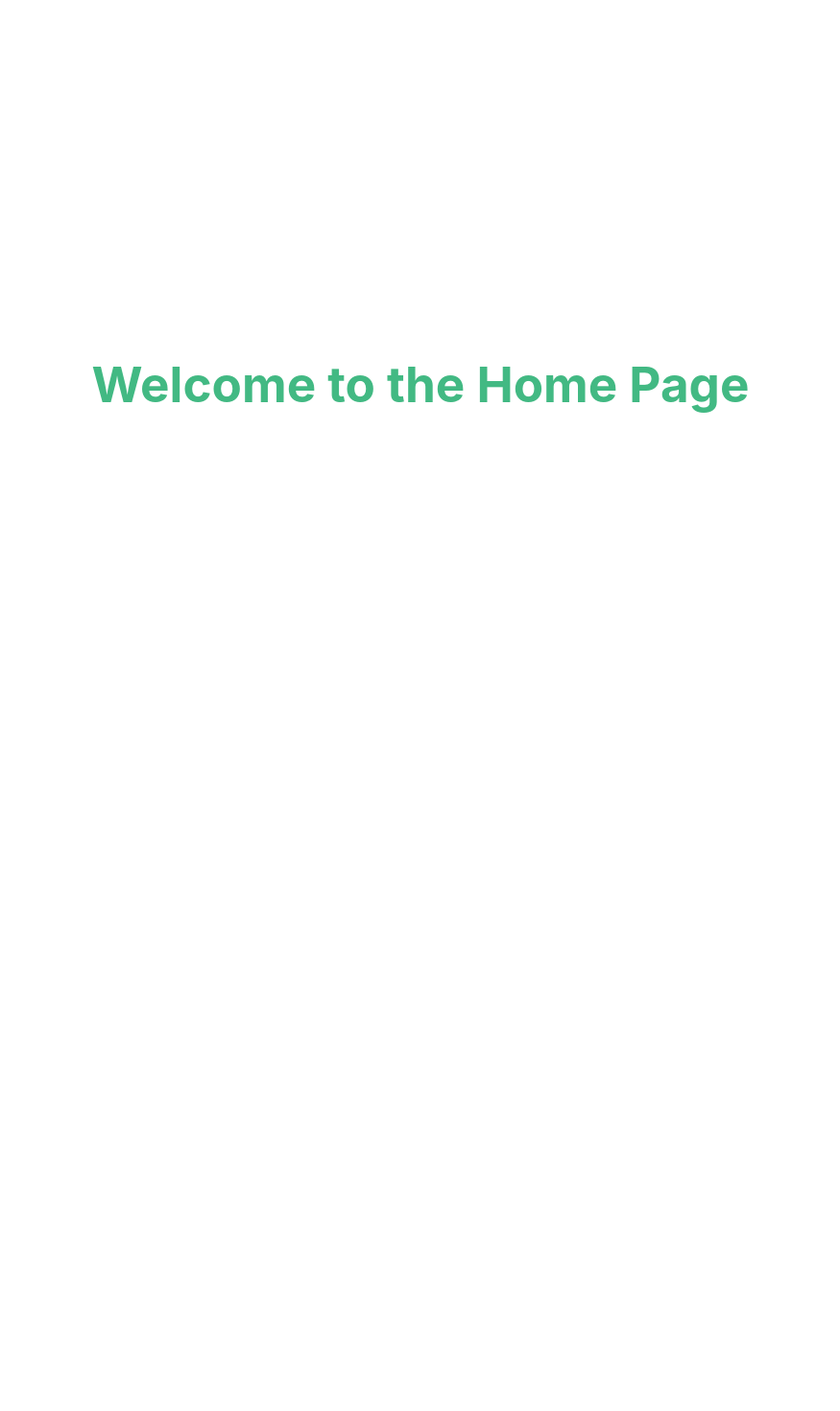
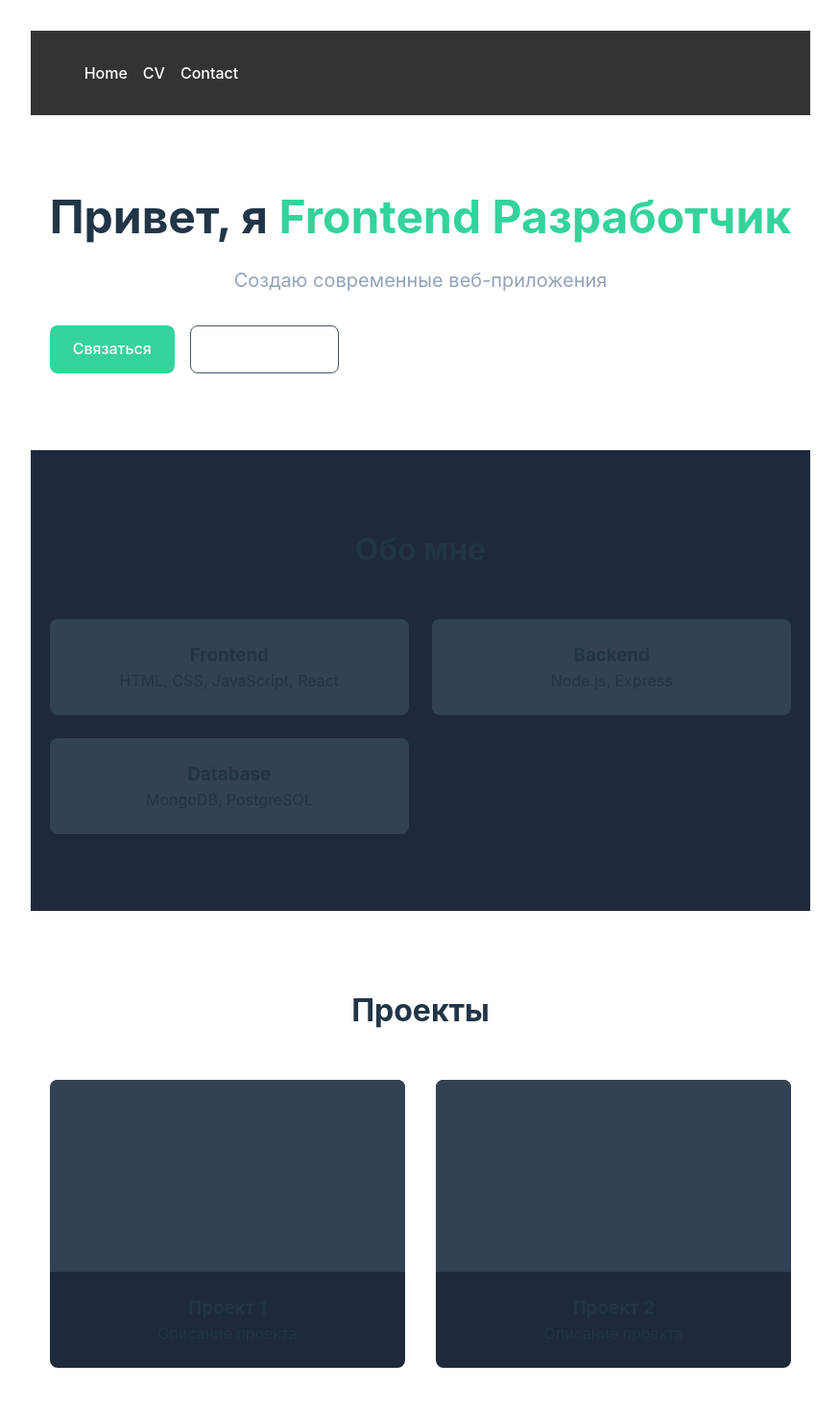
Before and after one commit to myself-organ/myself-frontend, a Vue app: page / in a window 1280 px wide. Shown: the top 1470 px of the page at 96% size, without its empty margins (202-1077 px from the left). Before the commit the page ends 800 px from the top, so only its background shows below. Built offline with nearby package versions, Linux system fonts and the light colour scheme.

Commit message:
feat: add TheHeader component and enhance HomePage layout with new sections

```diff
--- a/src/App.vue
+++ b/src/App.vue
@@ -2,15 +2,18 @@
 // @ts-ignore
 import { defineComponent } from 'vue';
 import HelloWorld from './components/HelloWorld.vue';
+import TheHeader from './layouts/TheHeader.vue';
 
 export default defineComponent({
   components: {
     HelloWorld,
+    TheHeader
   },
 });
 </script>
 
 <template>
+  <the-header></the-header>
    <router-view class="wrapper" v-slot="slotProps">
     <transition name="route" mode="out-in">
       <component v-if="slotProps.Component" :is="slotProps.Component" class="component"></component>
--- /dev/null
+++ b/src/layouts/TheHeader.vue
@@ -0,0 +1,44 @@
+<template>
+  <header>
+    <nav>
+      <ul>
+        <li><a href="/">Home</a></li>
+        <li><a href="/cv">CV</a></li>
+        <li><a href="/contact">Contact</a></li>
+      </ul>
+    </nav>
+  </header>
+</template>
+
+<script setup>
+import { ref } from 'vue'
+
+const isLoggedIn = ref(false)
+
+function toggleLogin() {
+  isLoggedIn.value = !isLoggedIn.value
+}
+</script>
+
+<style scoped>
+header {
+  background-color: #333;
+  color: white;
+  padding: 1rem;
+}
+
+nav ul {
+  list-style: none;
+  display: flex;
+  gap: 1rem;
+}
+
+nav a {
+  color: white;
+  text-decoration: none;
+}
+
+nav a:hover {
+  text-decoration: underline;
+}
+</style>
--- a/src/pages/HomePage.vue
+++ b/src/pages/HomePage.vue
@@ -1,17 +1,286 @@
+<!-- App.vue -->
 <template>
-  <div>
-    <h1>Welcome to the Home Page</h1>
+  <div class="min-h-screen bg-slate-900 text-white">
+    <!-- Hero Section -->
+    <header class="hero">
+        <div class="container">
+            <h1>Привет, я <span class="highlight">Frontend Разработчик</span></h1>
+            <p>Создаю современные веб-приложения</p>
+            <div class="button-group">
+                <a href="#contact" class="button button-primary">Связаться</a>
+                <a href="#projects" class="button button-secondary">Мои проекты</a>
+            </div>
+        </div>
+    </header>
+
+    <!-- About Section -->
+    <section class="about" id="about">
+        <div class="container">
+            <h2 class="section-title">Обо мне</h2>
+            <div class="skills-grid">
+                <div class="skill-card">
+                    <h3>Frontend</h3>
+                    <p>HTML, CSS, JavaScript, React</p>
+                </div>
+                <div class="skill-card">
+                    <h3>Backend</h3>
+                    <p>Node.js, Express</p>
+                </div>
+                <div class="skill-card">
+                    <h3>Database</h3>
+                    <p>MongoDB, PostgreSQL</p>
+                </div>
+            </div>
+        </div>
+    </section>
+
+    <!-- Projects Section -->
+    <section class="projects" id="projects">
+        <div class="container">
+            <h2 class="section-title">Проекты</h2>
+            <div class="projects-grid">
+                <article class="project-card">
+                    <div class="project-image"></div>
+                    <div class="project-content">
+                        <h3>Проект 1</h3>
+                        <p>Описание проекта</p>
+                    </div>
+                </article>
+                <article class="project-card">
+                    <div class="project-image"></div>
+                    <div class="project-content">
+                        <h3>Проект 2</h3>
+                        <p>Описание проекта</p>
+                    </div>
+                </article>
+            </div>
+        </div>
+    </section>
+
+    <!-- Contact Section -->
+    <section class="contact" id="contact">
+        <div class="container">
+            <h2 class="section-title">Контакты</h2>
+            <form class="contact-form">
+                <input type="text" class="form-input" placeholder="Ваше имя" required>
+                <input type="email" class="form-input" placeholder="Email" required>
+                <textarea class="form-input" placeholder="Сообщение" required></textarea>
+                <button type="submit" class="button button-primary">Отправить</button>
+            </form>
+        </div>
+    </section>
   </div>
 </template>
 
 <script setup>
 import { ref } from 'vue';
 
-const message = ref('Welcome to the Home Page');
+const skills = [
+  { title: 'Frontend', techs: 'Vue, React, Angular' },
+  { title: 'Backend', techs: 'Node.js, Express' },
+  { title: 'Database', techs: 'MongoDB, PostgreSQL' },
+  { title: 'Tools', techs: 'Git, Docker, AWS' },
+];
+
+const projects = [
+  {
+    id: 1,
+    title: 'Проект 1',
+    description: 'Описание проекта и использованных технологий',
+    image: '/placeholder-1.jpg',
+    github: '#',
+    demo: '#',
+  },
+  {
+    id: 2,
+    title: 'Проект 2',
+    description: 'Описание проекта и использованных технологий',
+    image: '/placeholder-2.jpg',
+    github: '#',
+    demo: '#',
+  },
+  {
+    id: 3,
+    title: 'Проект 3',
+    description: 'Описание проекта и использованных технологий',
+    image: '/placeholder-3.jpg',
+    github: '#',
+    demo: '#',
+  },
+];
+
+const experience = [
+  {
+    id: 1,
+    title: 'Senior Frontend Developer',
+    company: 'Компания',
+    period: '2020 - Настоящее время',
+    description: 'Описание обязанностей и достижений на позиции',
+  },
+  {
+    id: 2,
+    title: 'Frontend Developer',
+    company: 'Компания',
+    period: '2018 - 2020',
+    description: 'Описание обязанностей и достижений на позиции',
+  },
+];
+
+const form = ref({
+  name: '',
+  email: '',
+  message: '',
+});
+
+const handleSubmit = () => {
+  console.log('Form submitted:', form.value);
+  // Здесь будет логика отправки формы
+};
 </script>
 
 <style scoped>
-h1 {
-  color: #42b983;
+* {
+  margin: 0;
+  padding: 0;
+  box-sizing: border-box;
+}
+
+body {
+  font-family: 'Arial', sans-serif;
+  line-height: 1.6;
+  color: #fff;
+  background-color: #0f172a;
+}
+
+.container {
+  max-width: 1200px;
+  margin: 0 auto;
+  padding: 0 20px;
+}
+
+.hero {
+  padding: 80px 0;
+}
+
+.hero h1 {
+  font-size: 48px;
+  margin-bottom: 24px;
+}
+
+.hero .highlight {
+  color: #34d399;
+}
+
+.hero p {
+  font-size: 20px;
+  color: #94a3b8;
+  margin-bottom: 32px;
+}
+
+.button-group {
+  display: flex;
+  gap: 16px;
+}
+
+.button {
+  display: inline-block;
+  padding: 12px 24px;
+  border-radius: 8px;
+  text-decoration: none;
+  font-weight: 500;
+  transition: all 0.3s;
+}
+
+.button-primary {
+  background-color: #34d399;
+  color: #fff;
+}
+
+.button-secondary {
+  border: 1px solid #475569;
+  color: #fff;
+}
+
+.about {
+  background-color: #1e293b;
+  padding: 80px 0;
+}
+
+.section-title {
+  font-size: 32px;
+  margin-bottom: 48px;
+}
+
+.skills-grid {
+  display: grid;
+  grid-template-columns: repeat(auto-fit, minmax(250px, 1fr));
+  gap: 24px;
+}
+
+.skill-card {
+  background-color: #334155;
+  padding: 24px;
+  border-radius: 8px;
+  transition: transform 0.3s;
+}
+
+.skill-card:hover {
+  transform: translateY(-5px);
+}
+
+.projects {
+  padding: 80px 0;
+}
+
+.projects-grid {
+  display: grid;
+  grid-template-columns: repeat(auto-fit, minmax(300px, 1fr));
+  gap: 32px;
+}
+
+.project-card {
+  background-color: #1e293b;
+  border-radius: 8px;
+  overflow: hidden;
+}
+
+.project-image {
+  height: 200px;
+  background-color: #334155;
+}
+
+.project-content {
+  padding: 24px;
+}
+
+.contact {
+  padding: 80px 0;
+}
+
+.contact-form {
+  max-width: 600px;
+  margin: 0 auto;
+}
+
+.form-input {
+  width: 100%;
+  padding: 12px;
+  margin-bottom: 16px;
+  background-color: #1e293b;
+  border: 1px solid #475569;
+  border-radius: 8px;
+  color: #fff;
+}
+
+@media (max-width: 768px) {
+  .hero h1 {
+    font-size: 36px;
+  }
+  .button-group {
+    flex-direction: column;
+  }
+  .skills-grid {
+    grid-template-columns: 1fr;
+  }
 }
 </style>
```
Also changed, not shown: 1 other file (tests, documents, lock files or other folders).
